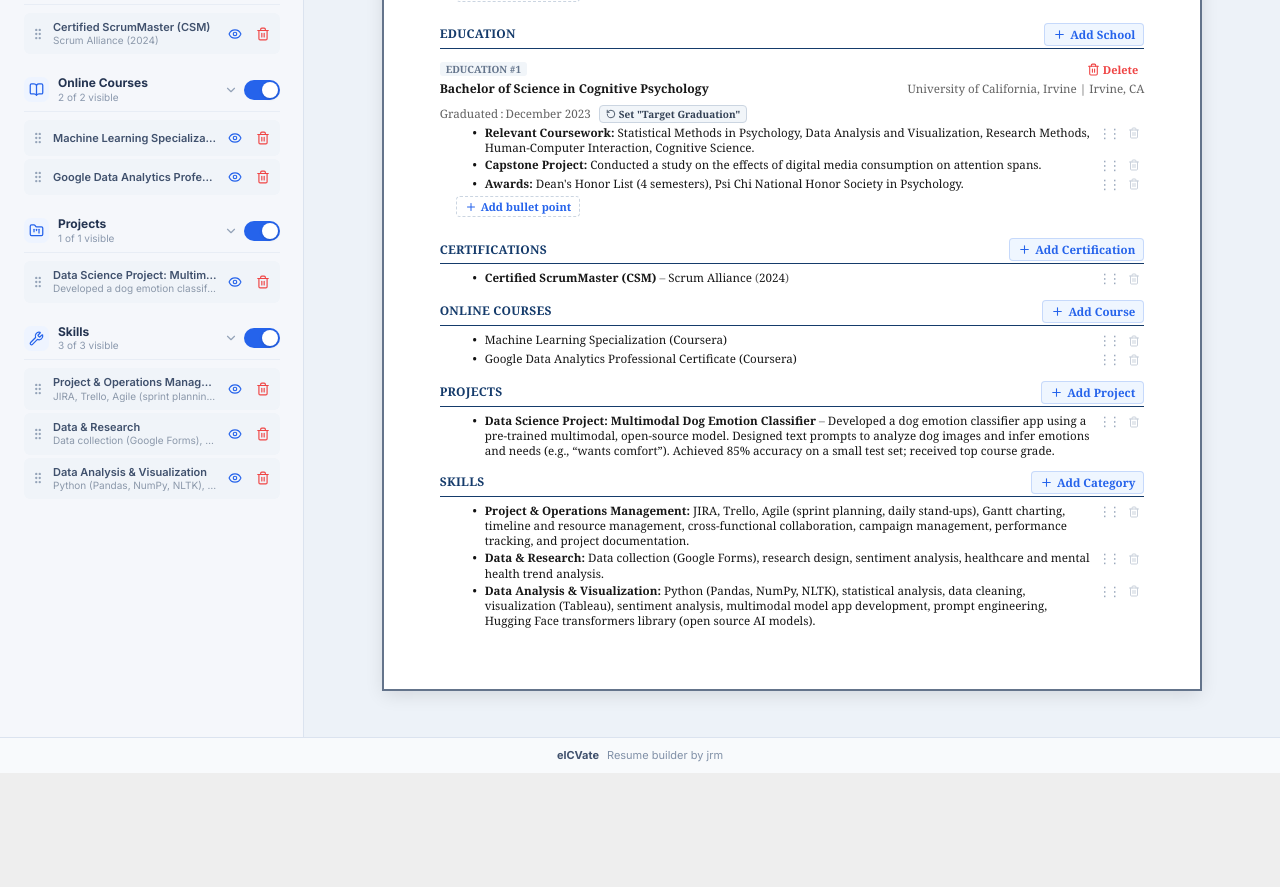
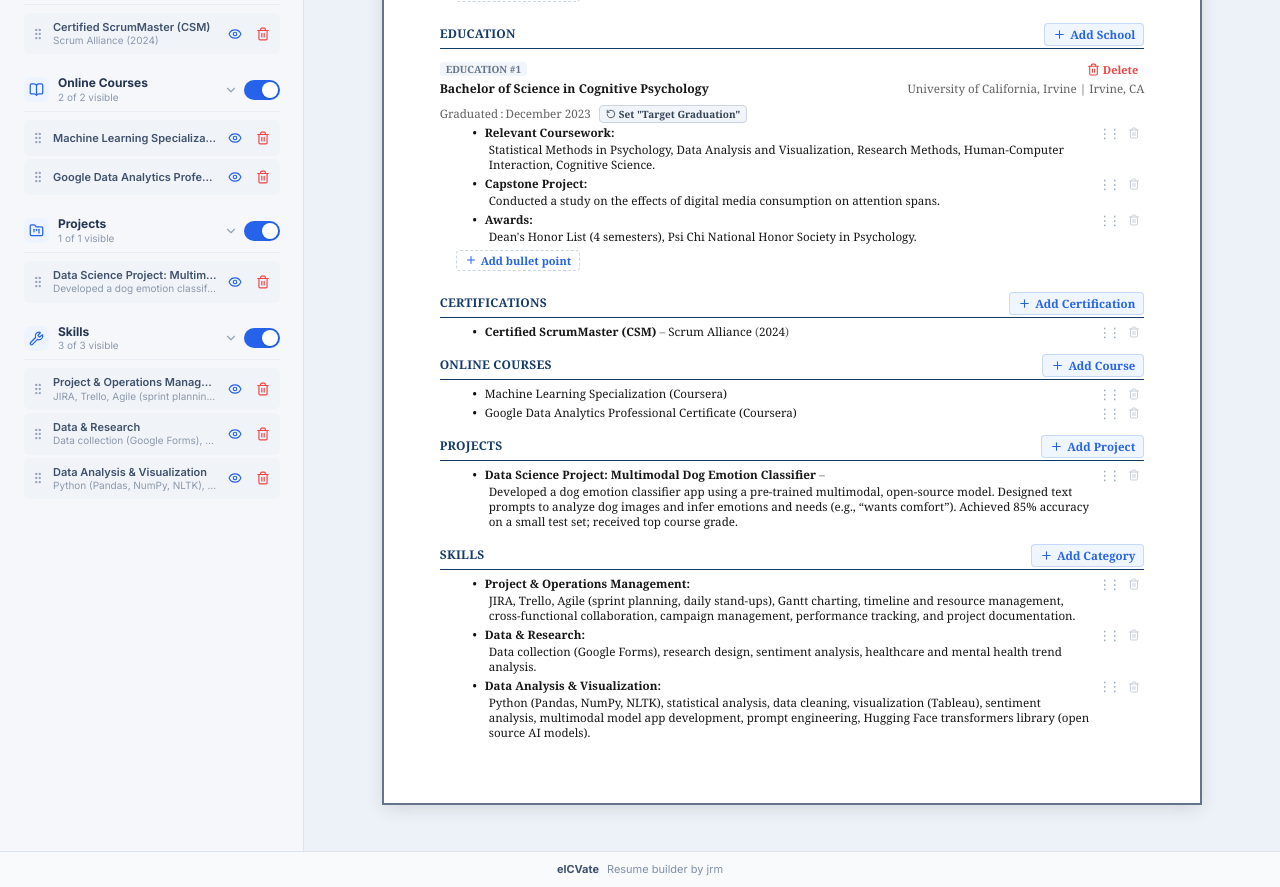
Before and after one commit to chickenjazz/Resume-Maker, a React (Vite) app: page / in a window 1280 px wide. Shown: the part 860-1747 px from the top of the page. Before the commit the page ends 1633 px from the top, so only its background shows below. Built offline with nearby package versions, Linux system fonts and the light colour scheme; the HTML template or start-up script is replaced by a standard one.

Commit message:
fixed textbox inconsistency for other sections

```diff
--- a/src/components/ResumePreview.jsx
+++ b/src/components/ResumePreview.jsx
@@ -946,6 +946,7 @@ export default function ResumePreview({
                           isEditing={isEditing}
                           label="Description"
                           placeholder="Honors, coursework, or achievements..."
+                          multiline={true}
                         />
                       </span>
 
@@ -1198,6 +1199,7 @@ export default function ResumePreview({
                     isEditing={isEditing}
                     label="Project Description & Tech Stack"
                     placeholder="Project description, architecture, and results..."
+                    multiline={true}
                   />
                 </span>
 
@@ -1275,6 +1277,7 @@ export default function ResumePreview({
                     isEditing={isEditing}
                     label="Skills List"
                     placeholder="List of technologies, frameworks, and languages..."
+                    multiline={true}
                   />
                 </span>
 
```
